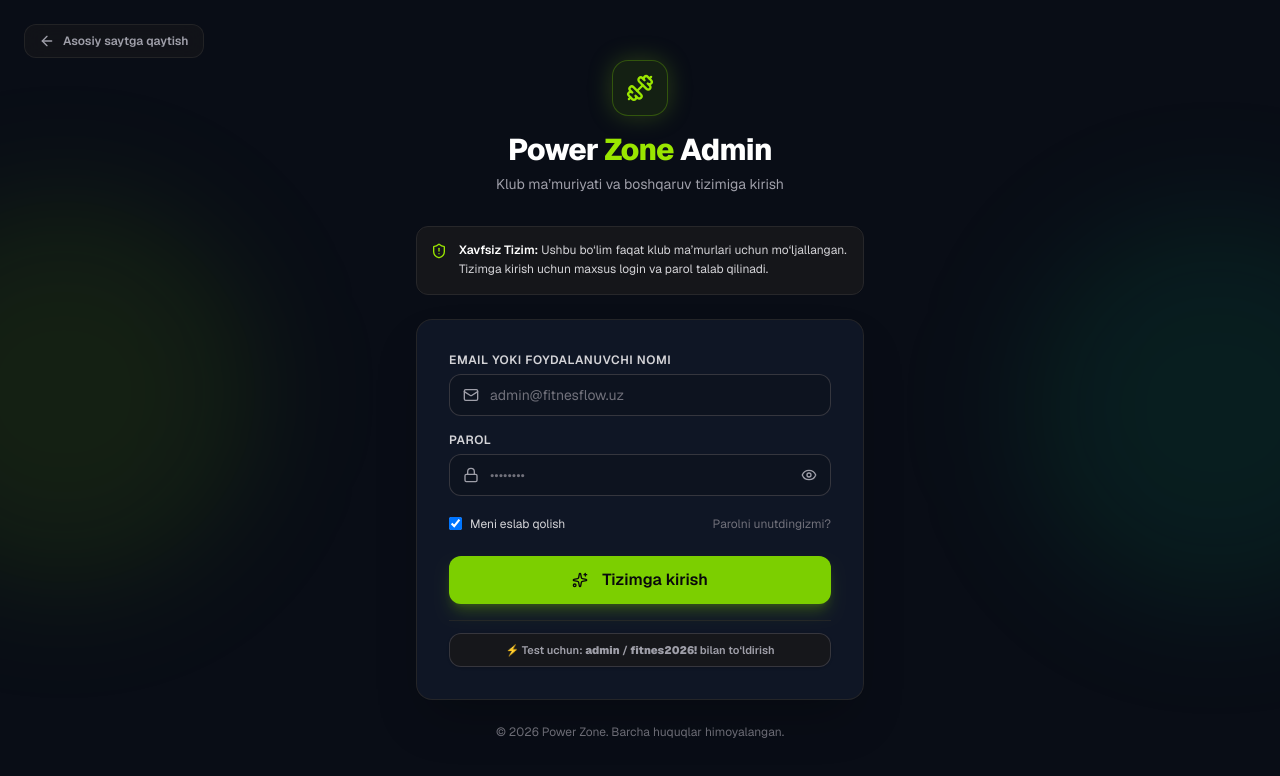
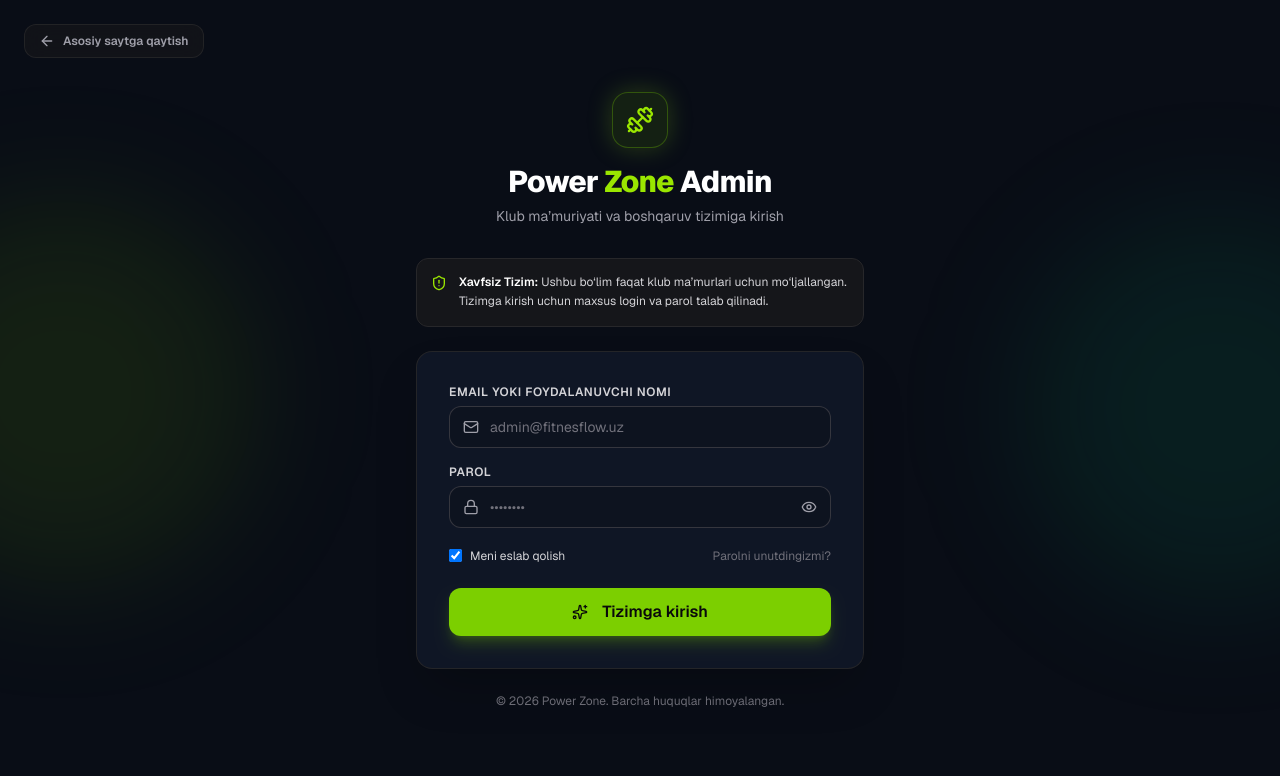
Before and after one commit to asadbekabdulhamidov/power-zone, a Next.js app: page /admin/login in a window 1280 px wide. Shown: the top 776 px of the page. Built offline with nearby package versions, Linux system fonts and the light colour scheme; no server answers.

Commit message:
fix(auth): remove demo credentials auto-fill button from login page

```diff
--- a/src/app/admin/login/page.tsx
+++ b/src/app/admin/login/page.tsx
@@ -42,7 +42,6 @@ export default function AdminLoginPage() {
   const {
     register,
     handleSubmit,
-    setValue,
     formState: { errors },
   } = useForm<LoginFormData>({
     resolver: zodResolver(loginSchema),
@@ -52,12 +51,6 @@ export default function AdminLoginPage() {
       rememberMe: true,
     },
   });
-
-  const fillDemoCredentials = () => {
-    setValue('login', 'admin', { shouldValidate: true });
-    setValue('password', 'fitnes2026!', { shouldValidate: true });
-    setFormError(null);
-  };
 
   const onSubmit = async (data: LoginFormData) => {
     setIsSubmitting(true);
@@ -220,16 +213,6 @@ export default function AdminLoginPage() {
               <Sparkles className="w-4 h-4 mr-1 text-zinc-950" />
               <span>Tizimga kirish</span>
             </Button>
-
-            <div className="pt-3 border-t border-zinc-800/80">
-              <button
-                type="button"
-                onClick={fillDemoCredentials}
-                className="w-full py-2 px-3 rounded-xl bg-zinc-900/90 hover:bg-zinc-800 border border-zinc-700/80 text-[11px] font-semibold text-zinc-400 hover:text-lime-400 transition-colors flex items-center justify-center gap-1.5 cursor-pointer shadow-sm"
-              >
-                <span>⚡ Test uchun: <strong>admin</strong> / <strong>fitnes2026!</strong> bilan to‘ldirish</span>
-              </button>
-            </div>
           </form>
         </div>
 
```
